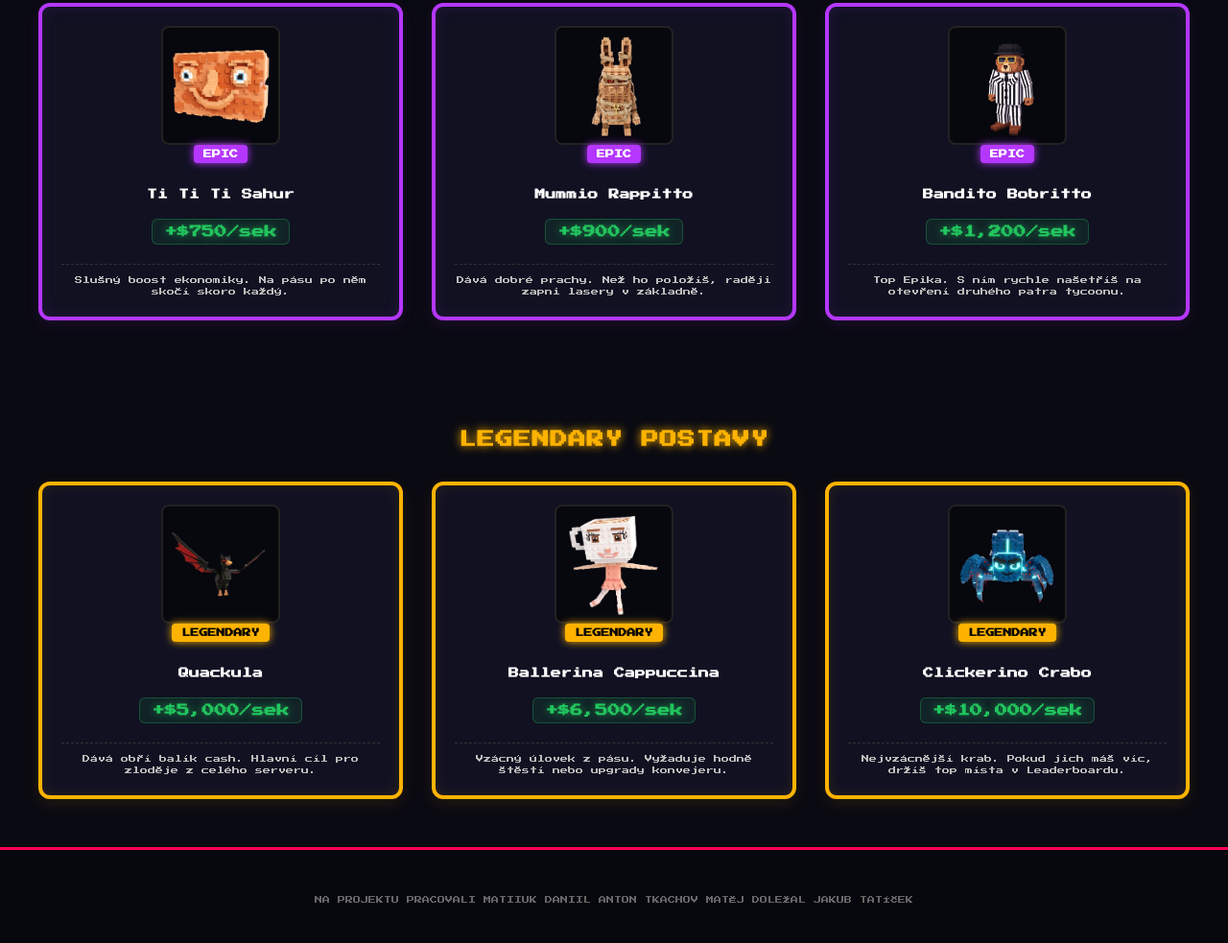
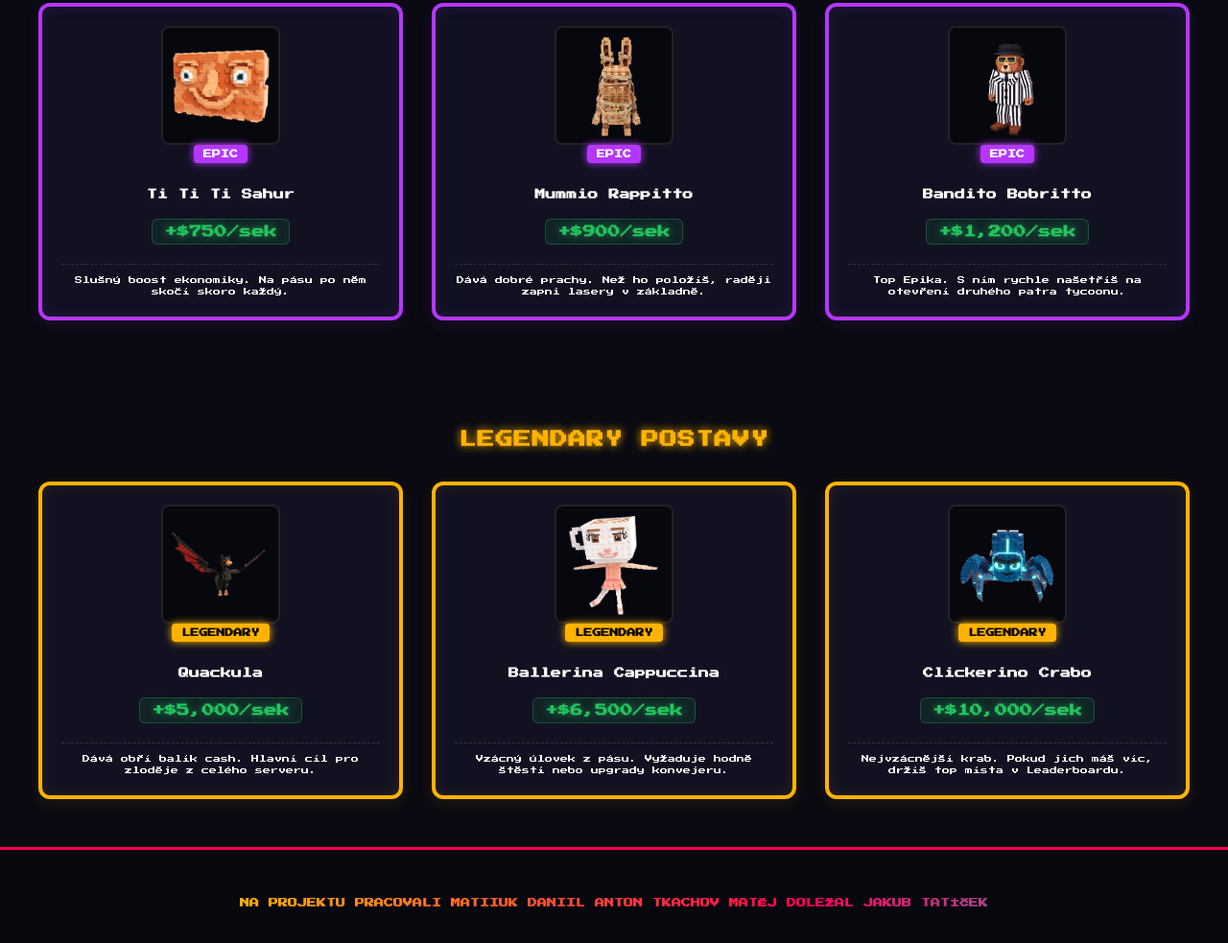
Before and after one commit to matuchelos/Skupinov-pr-ce-, a plain HTML site: page index.html in a window 1280 px wide. Shown: the part 985-1968 px from the top of the page at 96% size. Drawn offline with Linux system fonts and the light colour scheme.

Commit message:
Update index.html

```diff
--- a/index.html
+++ b/index.html
@@ -10,7 +10,7 @@
 
         header { background: linear-gradient(180deg, #18182c 0%, #0a0a12 100%); padding: 50px 10px; border-bottom: 4px solid #ff0055; box-shadow: 0 5px 25px rgba(255, 0, 85, 0.4); }
         .rainbow-text { font-size: 26px; font-weight: bold; text-transform: uppercase; background: linear-gradient(to right, #ff0055, #00d2ff, #b537ff, #ffb300, #ff0055); background-size: 200% auto; -webkit-background-clip: text; -webkit-text-fill-color: transparent; animation: shine 3s linear infinite; }
-
+        .rainbow-text1 { font-size: 10px; font-weight: bold; text-transform: uppercase; background: linear-gradient(to right, #ff0055, #00d2ff, #b537ff, #ffb300, #ff0055); background-size: 200% auto; -webkit-background-clip: text; -webkit-text-fill-color: transparent; animation: shine 3s linear infinite; }
         @keyframes shine { to { background-position: 200% center; } }
 
         .intro-box { background: #131326; max-width: 800px; margin: 30px auto; padding: 25px; border: 3px solid #ff0055; box-shadow: 0 0 20px rgba(255, 0, 85, 0.2); border-radius: 8px; }
@@ -33,7 +33,7 @@
         .card span { font-size: 9px; font-weight: bold; padding: 5px 10px; border-radius: 4px; margin-bottom: 12px; }
 
         .income { font-size: 13px; font-weight: bold; color: #22c55e; text-shadow: 0 0 8px rgba(34, 197, 94, 0.6); margin: 12px 0; background: rgba(34, 197, 94, 0.1); padding: 6px 12px; border-radius: 6px; border: 1px solid rgba(34, 197, 94, 0.3); }
-        .card p { font-size: 8px; line-height: 1.5; color: #bbb; margin: 8px 0 0 0; text-align: center; width: 100%; border-top: 1px dashed #333; padding-top: 10px; }
+        .card p { font-size: 8px; line-height: 1.5; color: #ffffff; margin: 8px 0 0 0; text-align: center; width: 100%; border-top: 1px dashed #333; padding-top: 10px; }
 
         .character-img { width: 110px; height: 110px; object-fit: contain; background: #07070e; border-radius: 8px; padding: 5px; border: 2px solid #222; transition: 0.3s; }
         .card:hover .character-img { border-color: currentColor; transform: scale(1.05); }
@@ -155,7 +155,7 @@
     </section>
 
     <footer>
-        <p>NA PROJEKTU PRACOVALI MATIIUK DANIIL ANTON TKACHOV MATĚJ DOLEŽAL JAKUB TATÍČEK  </p>
+        <p class="rainbow-text1"> NA PROJEKTU PRACOVALI MATIIUK DANIIL ANTON TKACHOV MATĚJ DOLEŽAL JAKUB TATÍČEK  </p>
     </footer>
 
 </body>
```
